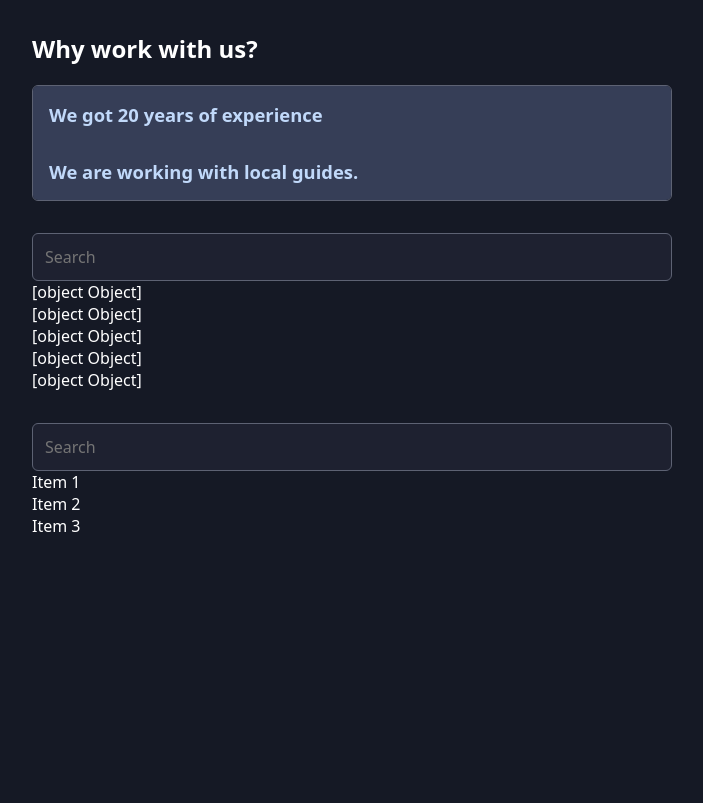
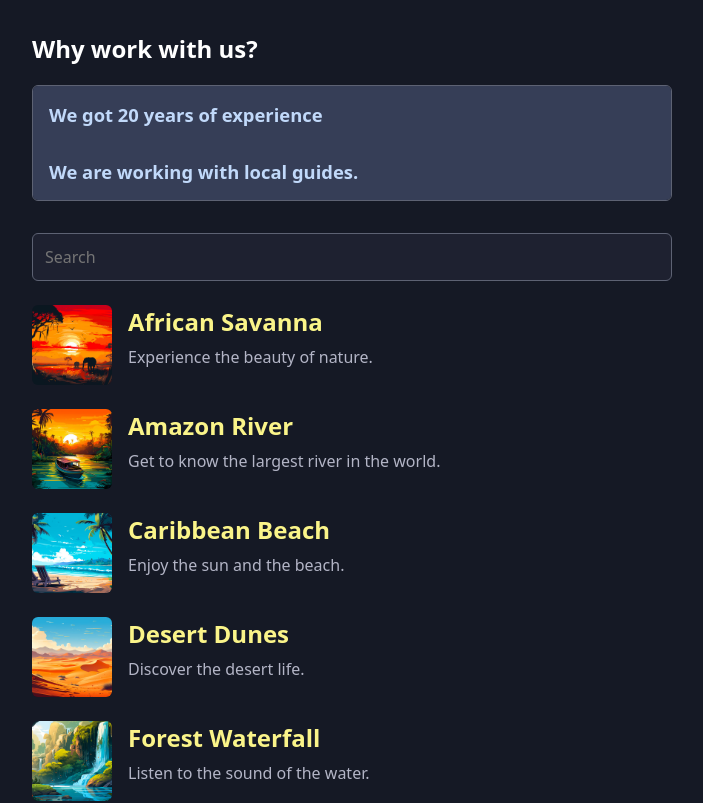
Before and after one commit to shinoby85/react-udemy, a React (Vite) app: page / in a window 1280 px wide. Shown: the top 803 px of the page, without its empty margins (288-991 px from the left). Built offline with nearby package versions, Linux system fonts and the light colour scheme.

Commit message:
Render props

```diff
--- a/src/App.jsx
+++ b/src/App.jsx
@@ -1,6 +1,7 @@
 import Accordion from "./components/Accordion/Accordion.jsx";
 import SearchableList from "./components/SearchableList/SearchableList.jsx";
 import {PLACES} from "./places.jsx";
+import Place from "./Place.jsx";
 
 function App() {
   return <main>
@@ -32,8 +33,12 @@ function App() {
       </Accordion>
     </section>
     <section>
-      <SearchableList items={PLACES}/>
-      <SearchableList items={['Item 1', 'Item 2', 'Item 3']}/>
+      <SearchableList items={PLACES}>
+        {(item) => <Place item={item}/>}
+      </SearchableList>
+      <SearchableList items={['Item 1', 'Item 2', 'Item 3']}>
+        {(item) => item}
+      </SearchableList>
 
     </section>
   </main>;
--- /dev/null
+++ b/src/Place.jsx
@@ -0,0 +1,11 @@
+export default function Place({item}) {
+  return (
+    <article className="place">
+      <img src={item.image} alt={item.title}/>
+      <div>
+        <h2>{item.title}</h2>
+        <p>{item.description}</p>
+      </div>
+    </article>
+  );
+}
--- a/src/components/SearchableList/SearchableList.jsx
+++ b/src/components/SearchableList/SearchableList.jsx
@@ -1,6 +1,6 @@
 import {useState} from "react";
 
-export default function SearchableList({items}) {
+export default function SearchableList({items, children}) {
   const [searchTerm, setSearchTerm] = useState('');
 
   function handleInputChange(evt) {
@@ -12,7 +12,7 @@ export default function SearchableList({items}) {
     <div className="searchable-list">
       <input type="search" placeholder="Search" onChange={handleInputChange}/>
       <ul>
-        {searchResult.map((item, index) => (<li key={index}>{item.toString()}</li>))}
+        {searchResult.map((item, index) => (<li key={index}>{children(item)}</li>))}
       </ul>
     </div>
   );
```
